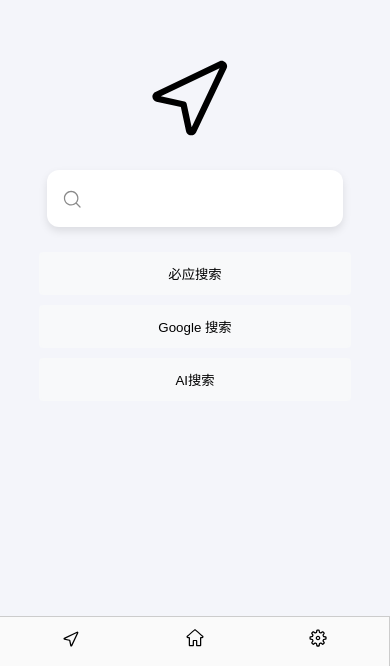
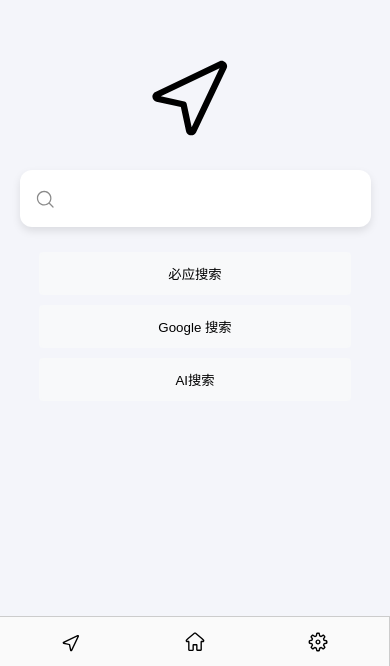
Before and after one commit to qgming/AISearch, a Vue app: page / in a window 390 px wide. Shown: the part 178-844 px from the top of the page. Built offline with nearby package versions, Linux system fonts and the light colour scheme.

Commit message:
beta12 新增简化模式

```diff
--- a/src/components/NavBar.vue
+++ b/src/components/NavBar.vue
@@ -1,6 +1,6 @@
 <template>
-  <header :class="themeStore.theme">
-    <ul class="nav-list">
+  <header :class="[themeStore.theme,bingbgStore.bingbg]">
+    <ul class="nav-list" :class="[themeStore.theme,bingbgStore.bingbg]">
       <li class="darkmodel" @click="themeStore.toggleTheme"><img :class="themeStore.theme" src="/src/assets/dark.svg"
           alt=""></li>
       <li class="ai" @click="$emit('goToAiSearch')"><img :class="themeStore.theme" src="/src/assets/send.svg" alt="">
@@ -17,7 +17,9 @@
 <script setup>
 // 引入主题存储
 import { useThemeStore } from '../store/theme';
+import { useBingbgStore } from '../store/bingbg';
 const themeStore = useThemeStore();
+const bingbgStore = useBingbgStore();
 </script>
 
 <style scoped>
@@ -28,6 +30,7 @@
   bottom: 0;
   height: 100%;
   width: 50px;
+  background-color: #fafafa;
   border-right: 1px solid #ccc;
   display: flex;
   align-items: flex-end;
@@ -42,18 +45,13 @@
   color: #ffffff;
 }
 
+header.bingImg {
+  background-color: transparent;
+  border: none;
+}
+
 li img.dark {
   color: #ffffff;
-}
-
-/* 浅色模式样式 */
-header.light {
-  background-color: #fafafa;
-  border-right: 1px solid #ccc;
-}
-
-.nav-list img.light {
-  fill: white !important;
 }
 
 /* 导航列表样式 */
@@ -63,14 +61,32 @@
   margin: 0;
 }
 
+.nav-list.bingImg {
+  padding: 6px;
+  border-radius: 9px;
+  box-shadow: 0 6px 12px rgba(0, 0, 0, 0.2);
+  background-color: rgba(255, 255, 255, 0.3);
+  backdrop-filter: blur(7px);
+}
+
+.nav-list.bingImg.dark {
+  background-color: rgba(128, 128, 128, 0.3);
+  backdrop-filter: blur(4px);
+}
+
 .nav-list li {
-  margin-bottom: 15px;
+  margin: 10px 0px;
   cursor: pointer;
 }
 
 li img {
   width: 24px;
   height: 24px;
+}
+
+.nav-list.bingImg .about,
+.nav-list.bingImg .darkmodel {
+  display: none;
 }
 
 /* 媒体查询，小于648px时的样式 */
@@ -93,27 +109,40 @@
     border-top: 1px solid #121212;
   }
 
+  header.dark.bingImg {
+    border-top: none;
+  }
+
+  .nav-list.bingImg {
+   padding: 1px;
+   border-radius: 40px;
+   margin-bottom: 10px;
+  }
+
   .nav-list {
     display: flex;
+    align-items: center;
     justify-content: space-around;
     width: 100%;
   }
 
   .nav-list li {
-    margin-bottom: 0;
+    display: flex;
+    align-items: center;
+    justify-content: center;
+    margin: 0;
+    padding: 6px;
   }
 
   li img {
-    width: 20px;
-    height: 20px;
+    width: 22px;
+    height: 22px;
   }
 
-  .darkmodel {
+  .nav-list .darkmodel,
+  .nav-list .about {
     display: none;
   }
 
-  .about {
-    display: none;
-  }
 }
 </style>
--- /dev/null
+++ b/src/store/bingbg.js
@@ -0,0 +1,14 @@
+import { defineStore } from 'pinia';
+
+export const useBingbgStore = defineStore('bingbg', {
+    state: () => ({
+        bingbg: localStorage.getItem('bingbg') || 'NoBingImg',
+    }),
+    actions: {
+        setBingbg() {
+            this.bingbg = this.bingbg === 'bingImg' ? 'NoBingImg' : 'bingImg';
+            localStorage.setItem('bingbg', this.bingbg);
+            document.body.className = this.bingbg;
+        },
+    }
+});
--- a/src/views/About.vue
+++ b/src/views/About.vue
@@ -6,7 +6,7 @@
       <img src="/src/assets/send.svg" alt="" class="logo">
       <p class="topName">极点AI搜索</p>
       <p>1.0.0</p>
-      <p>beta11</p>
+      <p>beta12</p>
     </div>
     <div class="aboutBox" :class="themeStore.theme">
       <div class="aboutItem">
--- a/src/views/Setting.vue
+++ b/src/views/Setting.vue
@@ -5,6 +5,10 @@
     <div class="settingBox switchBox" :class="themeStore.theme">
       <p>深色模式</p>
       <el-switch v-model="darkmodel" @change="themeStore.toggleTheme" />
+    </div>
+    <div class="settingBox switchBox" :class="themeStore.theme">
+      <p>简化模式</p>
+      <el-switch v-model="bingImg" @change="bingbgStore.setBingbg" />
     </div>
     <div class="settingBox" :class="themeStore.theme">
       <p class="settingTitle">大模型</p>
@@ -56,6 +60,10 @@
       </div>
       <p class="hintText">默认无网络搜索服务，请配置<a href="https://serper.dev/" target="_blank">Serper</a>谷歌搜索API</p>
     </div>
+    <div class="settingBox" :class="themeStore.theme">
+      <p class="settingTitle">说明</p>
+      <p class="hintText">输入框输入搜索关键词，点击Enter即可普通引擎搜索（默认Bing搜索），使用组合键Ctrl+Q切换到AI搜索<br>使用联网搜索功能需要按照提示配置API</p>
+    </div>
   </div>
 </template>
 
@@ -65,11 +73,16 @@
 import { useRouter } from 'vue-router'; // 导入 useRouter
 import NavBar from '../components/NavBar.vue';
 import { useThemeStore } from '../store/theme';
+import { useBingbgStore } from '../store/bingbg';
 
 const darkmodel = ref(false);
+const bingImg = ref(false);
 
 // 获取 themeStore 实例
 const themeStore = useThemeStore();
+
+// 获取 bingbgStore 实例
+const bingbgStore = useBingbgStore();
 
 // 获取 router 实例
 const router = useRouter();
@@ -152,6 +165,12 @@
   }
 
   darkmodel.value = themeStore.theme === 'dark';
+
+  // const savedBingbg = localStorage.getItem('bingbg');
+  // if (savedBingbg) {
+  //   bingImg.value = savedBingbg === 'NoBingImg' ? false : true;
+  // }
+  bingImg.value = bingbgStore.bingbg === 'bingImg';
 });
 </script>
 
--- a/src/views/TheHome.vue
+++ b/src/views/TheHome.vue
@@ -1,15 +1,15 @@
 <template>
-  <div :class="['home', themeStore.theme]">
+  <div :class="['home', themeStore.theme, bingbgStore.bingbg]">
     <NavBar @goToSetting="goToSetting" @goToAbout="goToAbout" @goToAiSearch="goToAiSearch" />
-    <main>
-      <div class="logo">
+    <main :class="bingbgStore.bingbg">
+      <div class="logo" :class="bingbgStore.bingbg">
         <img src="/src/assets/send.svg" alt="Google Logo">
       </div>
-      <div class="searchBar" :class="themeStore.theme">
+      <div class="searchBar" :class="[bingbgStore.bingbg, themeStore.theme]">
         <img src="/src/assets/searchH.svg" alt="搜索输入框">
-        <input :class="themeStore.theme" type="text" v-model="searchQuery" @keydown.enter="searchBing" placeholder="">
+        <input :class="[bingbgStore.bingbg, themeStore.theme]" class="searchInput" type="text" v-model="searchQuery" @keydown="handleKeydown" placeholder="">
       </div>
-      <div class="buttons" :class="themeStore.theme">
+      <div class="buttons" :class="[bingbgStore.bingbg, themeStore.theme]">
         <button @click="searchBing">必应搜索</button>
         <button @click="searchGoogle">Google 搜索</button>
         <button @click="goToSearch">AI搜索</button>
@@ -23,15 +23,27 @@
 <script setup>
 import { ref } from 'vue';
 import { useRouter } from 'vue-router';
-import NavBar from '../components/NavBar.vue'; // 引入NavBar组件
+import NavBar from '../components/NavBar.vue';
 import { useThemeStore } from '../store/theme';
+import { useBingbgStore } from '@/store/bingbg';
 
 const themeStore = useThemeStore();
+const bingbgStore = useBingbgStore();
 const router = useRouter();
 const searchQuery = ref('');
 
 const goToSearch = () => {
   router.push({ path: '/search', query: { q: searchQuery.value } });
+};
+
+const handleKeydown = (event) => {
+  if (event.key === 'Enter') {
+    searchBing();
+  } else if (event.key === 'q' && event.ctrlKey) {
+    goToSearch();
+  } else if (event.key === 'g' && event.ctrlKey) {
+    searchGoogle();
+  }
 };
 
 const goToAiSearch = () => {
@@ -64,8 +76,15 @@
   text-align: center;
   height: 100vh;
   width: 100vw;
-  transition: background-color 0.3s ease;
+  background-color: #f4f5fa;
+  transition: background-color 0.3s ease, background-image 0.3s ease;
 }
+
+.home.bingImg {
+  background-image: url("https://bing.ee123.net/img/rand");
+  background-size: cover;
+}
+
 
 main {
   display: flex;
@@ -80,6 +99,14 @@
   width: 100px;
 }
 
+.logo.bingImg{
+  display: none;
+}
+
+.buttons.bingImg {
+  display: none;
+}
+
 .searchBar {
   margin-top: 20px;
   width: 600px;
@@ -88,12 +115,31 @@
   display: flex;
   justify-content: center;
   align-items: center;
+  background-color: #ffffff;
+  color: #000000;
   box-shadow: 0 4px 8px rgba(0, 0, 0, 0.1);
-  transition: box-shadow 0.3s ease;
+  transition: box-shadow 0.5s ease,transform 0.3s ease;
+}
+
+.searchBar.bingImg {
+  box-shadow: 0 6px 12px rgba(0, 0, 0, 0.1);
+  background-color: rgba(255, 255, 255, 0.3);
+  backdrop-filter: blur(7px);
+}
+
+.searchBar.dark.bingImg {
+  background-color: rgba(128, 128, 128, 0.2);
+  backdrop-filter: blur(7px);
+}
+
+.searchInput.bingImg {
+  background-color: transparent;
+  color: #000;
 }
 
 .searchBar:hover {
-  box-shadow: 0 8px 16px rgba(0, 0, 0, 0.2);
+  box-shadow: 0 8px 16px rgba(0, 0, 0, 0.25);
+  transform: scale(1.01);
 }
 
 .searchBar img {
@@ -103,12 +149,14 @@
   margin-right: 2px;
 }
 
-.searchBar input {
+.searchInput {
   width: 100%;
   max-width: 600px;
   border-radius: 9px;
   font-size: 18px;
   padding: 8px;
+  background-color: transparent;
+  color: #000000;
   border: none;
   outline: none;
 }
@@ -123,9 +171,12 @@
 .buttons button {
   padding: 10px 20px;
   margin: 5px;
-  border: none;
+  /* border: none; */
   border-radius: 4px;
   cursor: pointer;
+  background-color: #f8f9fa;
+  color: #000000;
+  border: 2px solid #f8f9fa;
   transition: border-color 0.3s ease, background-color 0.3s ease;
 }
 
@@ -144,7 +195,7 @@
 @media (max-width: 648px) {
   .searchBar {
     margin-top: 20px;
-    width: 90%;
+    width: 90vw;
     padding: 10px;
   }
 
@@ -153,27 +204,10 @@
   }
 }
 
-/* 浅色模式样式 */
-.home.light {
-  background-color: #f4f5fa;
-  color: #000000;
-}
-
 /* 深色模式样式 */
 .home.dark {
   background-color: #121212;
   color: #ffffff;
-}
-
-/* 搜索框样式 */
-.searchBar.light {
-  background-color: #ffffff;
-  color: #000000;
-}
-
-.searchBar input.light {
-  background-color: #ffffff;
-  color: #000000;
 }
 
 .searchBar.dark {
@@ -181,16 +215,8 @@
   color: #ffffff;
 }
 
-.searchBar input.dark {
-  background-color: #333;
+.searchInput.dark {
   color: #ffffff;
-}
-
-/* 按钮样式 */
-.buttons.light button {
-  background-color: #f8f9fa;
-  color: #000000;
-  border: 2px solid #f8f9fa;
 }
 
 .buttons.dark button {
```
